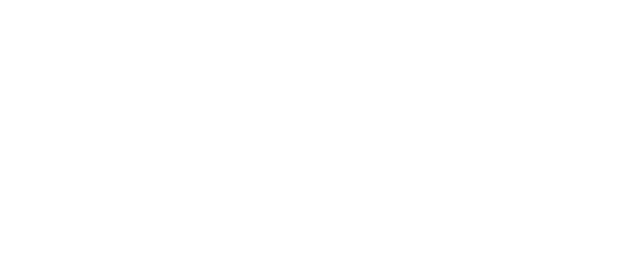
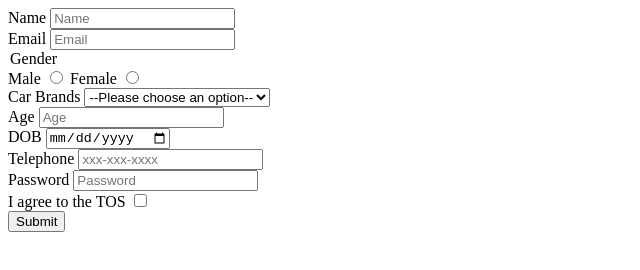
Before and after one commit to acciojob/signup-form-car-aryansighkumaya, a website: page main.html in a window 1280 px wide. Shown: the whole page, without its empty margins (0-640 px from the left). Drawn offline with Linux system fonts and the light colour scheme.

Commit message:
created a submission

```diff
--- a/main.html
+++ b/main.html
@@ -10,6 +10,40 @@
 	<!-- the entire body must be written by student -->
     <script type="text/javascript" src="./script.js">
 </script>
+	<form method="post">
+<label for="name">Name</label>
+<input type="text" id="name" placeholder="Name" required><br>
+<label for="email">Email</label>
+	<input type="email" id="email" placeholder="Email" required><br>
+
+            <legend>Gender</legend>
+<label for="gender_m, gender_f">Male</label>
+		<input name="gender" type="Radio" id="gender_m, gender_f" name="gender" value="Male" required>
+	<label for="gender_m, gender_f">Female</label>
+        <input name="gender"  type="radio" id="gender_m, gender_f" name="gender" value="female" required><br>
+
+<label for="car">Car Brands</label>
+		    <select id="cars" name="car-brand" required>
+            <option value="">--Please choose an option--</option>
+            <option value="toyota">Toyota</option>
+            <option value="honda">Honda</option>
+            <option value="ford">Ford</option>
+            <option value="bmw">BMW</option>
+            <option value="audi">Audi</option>
+            <!-- Add more options as needed -->
+        </select><br>
+		<label for="age">Age</label>
+		<input type="Number" id="age" placeholder="Age" required><br>
+		<label for="dob">DOB</label>
+		<input type="Date" id="dob"  required><br>
+		<label for="tel">Telephone</label>
+		<input type="tel" id="tel" placeholder="xxx-xxx-xxxx"><br>
+		<label for="password">Password</label>
+		<input type="Password" id="password" placeholder="Password" required><br>
+		<label for="tos">I agree to the TOS</label>
+		<input type="Checkbox" id="tos" required><br>
+		<button type="submit">Submit</button>
+	</form>
 
 </body>
 
```
